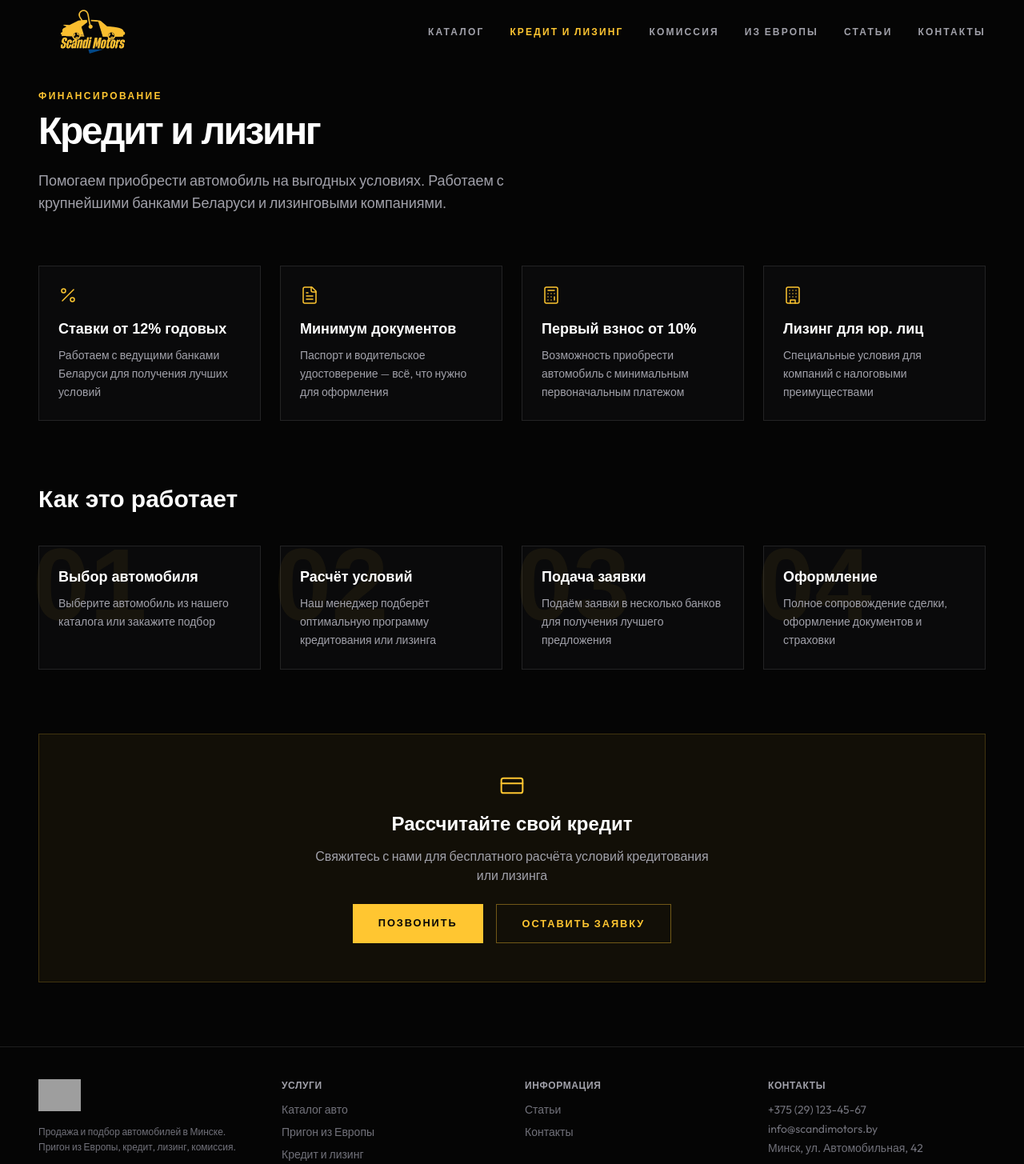
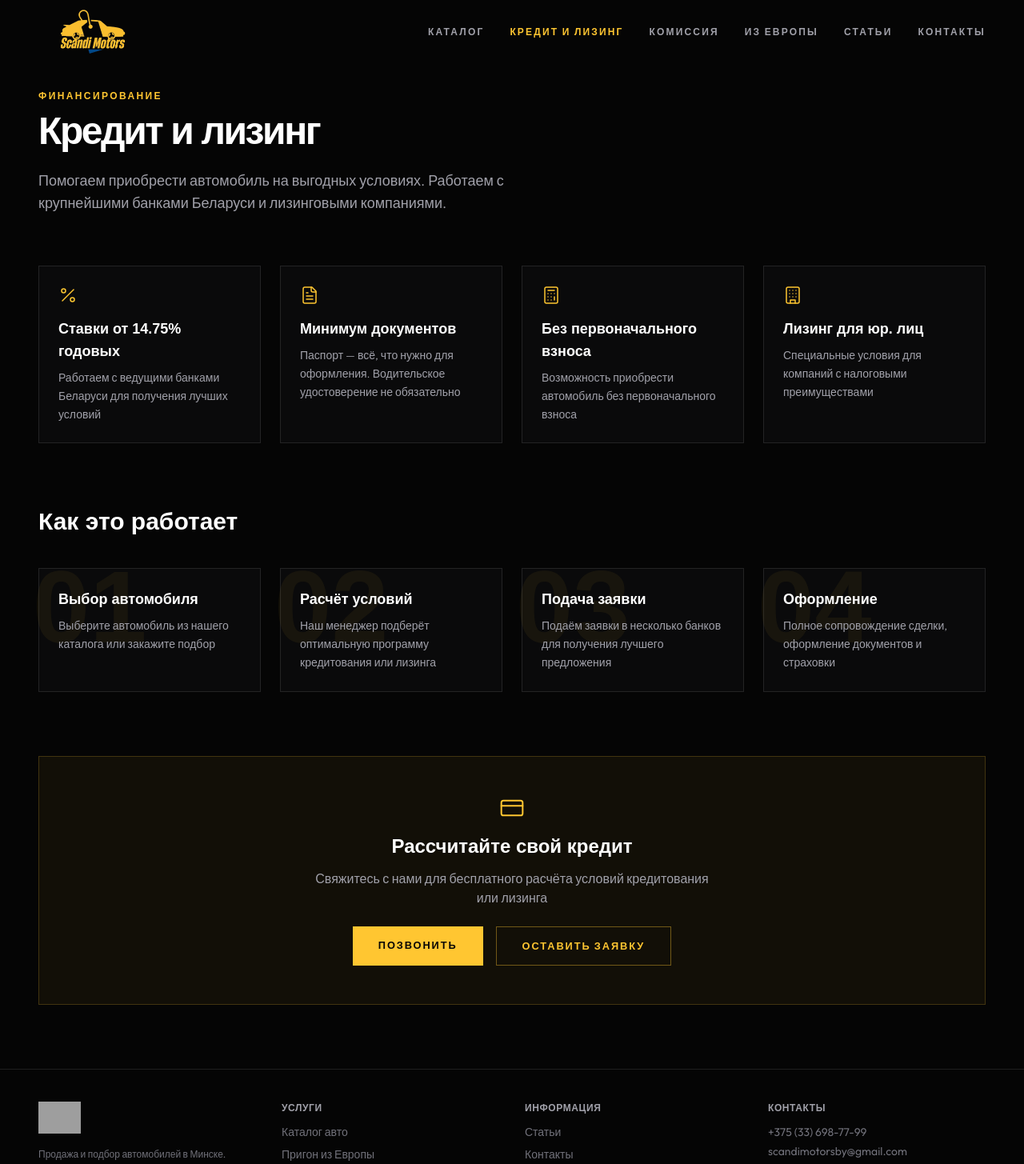
Before and after one commit to kirillqwerty/scandi_motors_front, a React (Vite) app: page /credit in a window 1280 px wide. Shown: the top 1455 px of the page at 80% size. Built offline with nearby package versions, Linux system fonts and the light colour scheme; grey boxes are pictures that could not be loaded; a web font is replaced by a local one.

Commit message:
Landing fixes

```diff
--- a/src/components/landing/About.jsx
+++ b/src/components/landing/About.jsx
@@ -1,8 +1,8 @@
 import { motion } from "framer-motion";
 import { Shield, Truck, Award, Clock } from "lucide-react";
-
-const ABOUT_IMG =
-  "https://images.unsplash.com/photo-1770064747916-1efbb1973ec7?crop=entropy&cs=srgb&fm=jpg&ixid=M3w4NjAxODF8MHwxfHNlYXJjaHwxfHxzdGVlcmluZyUyMHdoZWVsJTIwbHV4dXJ5JTIwY2FyJTIwaW50ZXJpb3J8ZW58MHx8fHwxNzc1ODIwNTU4fDA&ixlib=rb-4.1.0&q=85";
+import ABOUT_IMG from "@/assets/peugot508.png";
+// const ABOUT_IMG =
+//   "https://images.unsplash.com/photo-1770064747916-1efbb1973ec7?crop=entropy&cs=srgb&fm=jpg&ixid=M3w4NjAxODF8MHwxfHNlYXJjaHwxfHxzdGVlcmluZyUyMHdoZWVsJTIwbHV4dXJ5JTIwY2FyJTIwaW50ZXJpb3J8ZW58MHx8fHwxNzc1ODIwNTU4fDA&ixlib=rb-4.1.0&q=85";
 
 // const stats = [
 //   { number: "8+", label: "Лет на рынке" },
--- a/src/components/landing/ContactForm.jsx
+++ b/src/components/landing/ContactForm.jsx
@@ -9,9 +9,9 @@ const fadeUp = {
 };
 
 const contactInfo = [
-  { icon: Phone, label: "+375 (29) 123-45-67", href: "tel:+375291234567" },
-  { icon: Mail, label: "info@scandimotors.by", href: "mailto:info@scandimotors.by" },
-  { icon: MapPin, label: "Минск, ул. Автомобильная, 42", href: null },
+  { icon: Phone, label: "+375 (33) 698-77-99", href: "tel:+375336987799" },
+  { icon: Mail, label: "scandimotorsby@gmail.com", href: "mailto:scandimotorsby@gmail.com" },
+  { icon: MapPin, label: "г. Минск, ул. Горецкого, 30", href: null },
 ];
 
 export default function ContactForm() {
@@ -59,9 +59,8 @@ export default function ContactForm() {
             </div>
             <motion.div initial="hidden" whileInView="visible" viewport={{ once: true }} variants={fadeUp} custom={6} className="mt-10 p-5 border border-white/10 bg-brand-surface" data-testid="work-hours">
               <p className="text-xs uppercase tracking-[0.15em] font-semibold text-zinc-500 mb-2">Режим работы</p>
-              <p className="text-sm text-zinc-300">Пн-Пт: 9:00 — 19:00</p>
-              <p className="text-sm text-zinc-300">Сб: 10:00 — 16:00</p>
-              <p className="text-sm text-zinc-500">Вс: выходной</p>
+              <p className="text-sm text-zinc-300">Пн-Вс: 9:00 — 19:00</p>
+              <p className="text-sm text-zinc-500">Без выходных</p>
             </motion.div>
           </div>
           <motion.div className="lg:col-span-7" initial="hidden" whileInView="visible" viewport={{ once: true }} variants={fadeUp} custom={2}>
--- a/src/components/landing/Footer.jsx
+++ b/src/components/landing/Footer.jsx
@@ -33,9 +33,9 @@ export default function Footer() {
           </div>
           <div>
             <h4 className="text-xs uppercase tracking-wider font-semibold text-zinc-400 mb-3">Контакты</h4>
-            <p className="text-sm text-zinc-500 mb-1">+375 (29) 123-45-67</p>
-            <p className="text-sm text-zinc-500 mb-1">info@scandimotors.by</p>
-            <p className="text-sm text-zinc-500">Минск, ул. Автомобильная, 42</p>
+            <p className="text-sm text-zinc-500 mb-1">+375 (33) 698-77-99</p>
+            <p className="text-sm text-zinc-500 mb-1">scandimotorsby@gmail.com</p>
+            <p className="text-sm text-zinc-500">г. Минск, ул. Горецкого, 30</p>
           </div>
         </div>
         <div className="pt-6 border-t border-white/5 flex flex-col md:flex-row items-center justify-between gap-4">
--- a/src/pages/CarDetailPage.jsx
+++ b/src/pages/CarDetailPage.jsx
@@ -118,7 +118,7 @@ export default function CarDetailPage() {
             )}
 
             <div className="flex flex-col gap-3">
-              <a href="tel:+375291234567" data-testid="car-call-btn" className="btn-primary text-center">
+              <a href="tel:+375336987799" data-testid="car-call-btn" className="btn-primary text-center">
                 Позвонить
               </a>
               <Link to="/#contact" data-testid="car-inquiry-btn" className="btn-outline text-center">
--- a/src/pages/CommissionPage.jsx
+++ b/src/pages/CommissionPage.jsx
@@ -89,7 +89,7 @@ export default function CommissionPage() {
           <h2 className="font-heading text-2xl font-bold mb-3">Хотите продать свой автомобиль?</h2>
           <p className="text-zinc-400 font-light mb-6 max-w-lg mx-auto">Привезите автомобиль на оценку или позвоните — мы всё организуем</p>
           <div className="flex flex-wrap gap-4 justify-center">
-            <a href="tel:+375291234567" className="btn-primary">Позвонить</a>
+            <a href="tel:+375336987799" className="btn-primary">Позвонить</a>
             <Link to="/#contact" className="btn-outline">Оставить заявку</Link>
           </div>
         </div>
--- a/src/pages/CreditPage.jsx
+++ b/src/pages/CreditPage.jsx
@@ -10,9 +10,9 @@ const fadeUp = {
 };
 
 const creditFeatures = [
-  { icon: Percent, title: "Ставки от 12% годовых", desc: "Работаем с ведущими банками Беларуси для получения лучших условий" },
-  { icon: FileText, title: "Минимум документов", desc: "Паспорт и водительское удостоверение — всё, что нужно для оформления" },
-  { icon: Calculator, title: "Первый взнос от 10%", desc: "Возможность приобрести автомобиль с минимальным первоначальным платежом" },
+  { icon: Percent, title: "Ставки от 14.75% годовых", desc: "Работаем с ведущими банками Беларуси для получения лучших условий" },
+  { icon: FileText, title: "Минимум документов", desc: "Паспорт — всё, что нужно для оформления. Водительское удостоверение не обязательно" },
+  { icon: Calculator, title: "Без первоначального взноса", desc: "Возможность приобрести автомобиль без первоначального взноса" },
   { icon: Building, title: "Лизинг для юр. лиц", desc: "Специальные условия для компаний с налоговыми преимуществами" },
 ];
 
@@ -71,7 +71,7 @@ export default function CreditPage() {
           <h2 className="font-heading text-2xl font-bold mb-3">Рассчитайте свой кредит</h2>
           <p className="text-zinc-400 font-light mb-6 max-w-lg mx-auto">Свяжитесь с нами для бесплатного расчёта условий кредитования или лизинга</p>
           <div className="flex flex-wrap gap-4 justify-center">
-            <a href="tel:+375291234567" className="btn-primary">Позвонить</a>
+            <a href="tel:+375336987799" className="btn-primary">Позвонить</a>
             <Link to="/#contact" className="btn-outline">Оставить заявку</Link>
           </div>
         </div>
--- a/src/pages/EuropePage.jsx
+++ b/src/pages/EuropePage.jsx
@@ -108,7 +108,7 @@ export default function EuropePage() {
           <h2 className="font-heading text-2xl font-bold mb-3">Хотите автомобиль из Европы?</h2>
           <p className="text-zinc-400 font-light mb-6 max-w-lg mx-auto">Расскажите, какой автомобиль вам нужен, и мы подберём лучший вариант</p>
           <div className="flex flex-wrap gap-4 justify-center">
-            <a href="tel:+375291234567" className="btn-primary">Позвонить</a>
+            <a href="tel:+375336987799" className="btn-primary">Позвонить</a>
             <Link to="/#contact" className="btn-outline">Оставить заявку</Link>
           </div>
         </div>
```
Also changed, not shown: src/components/landing/Hero.jsx (+29 -7 lines), src/assets/peugot5008.png (added), src/assets/peugot508.png (added).
